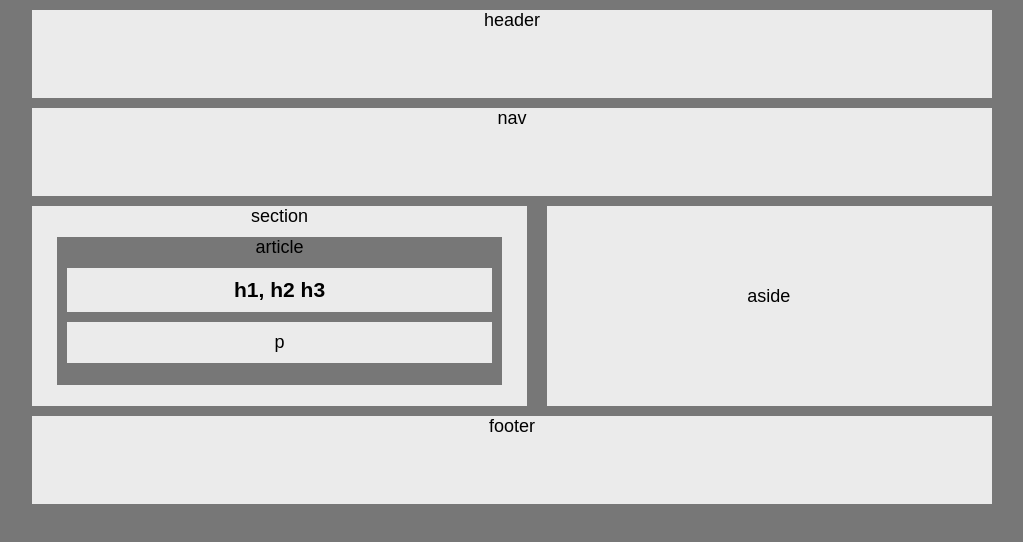
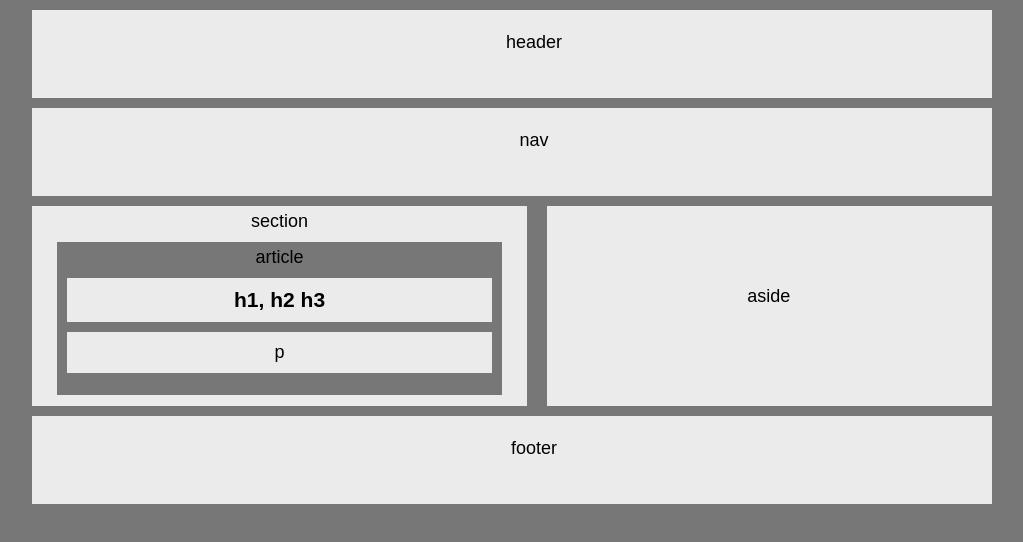
Before and after one commit to AustinKoeppel/HW-Wireframe, a plain HTML site: page index.html in a window 1280 px wide. Shown: the whole page, without its empty margins (96-1119 px from the left). Drawn offline with Linux system fonts and the light colour scheme.

Commit message:
[Home Work 1][Austin Koeppel][Complete assignment]

```diff
--- a/index.html
+++ b/index.html
@@ -16,7 +16,7 @@
     <section class="content">
         <div class="short">section</div>
         <article>
-            <div>article</div>
+            <div id="art">article</div>
             <h1 class="content">
                 <div id="headerz">h1, h2 h3</div>
             </h1>
--- a/style.css
+++ b/style.css
@@ -45,6 +45,11 @@ p{
     margin: 10px 10px;
     padding: 10px 0px;
 }
+.long{
+    margin: 22px;
+    width: 100%;
+    position: absolute;
+}
 footer{
     margin-top: 20px;
     clear: both;
@@ -53,3 +58,9 @@ footer{
     position: absolute;
     margin: 18% 45%;
 }
+.short{
+    margin-top: 5px;
+}
+#art{
+    padding-top: 5px;
+}
```
